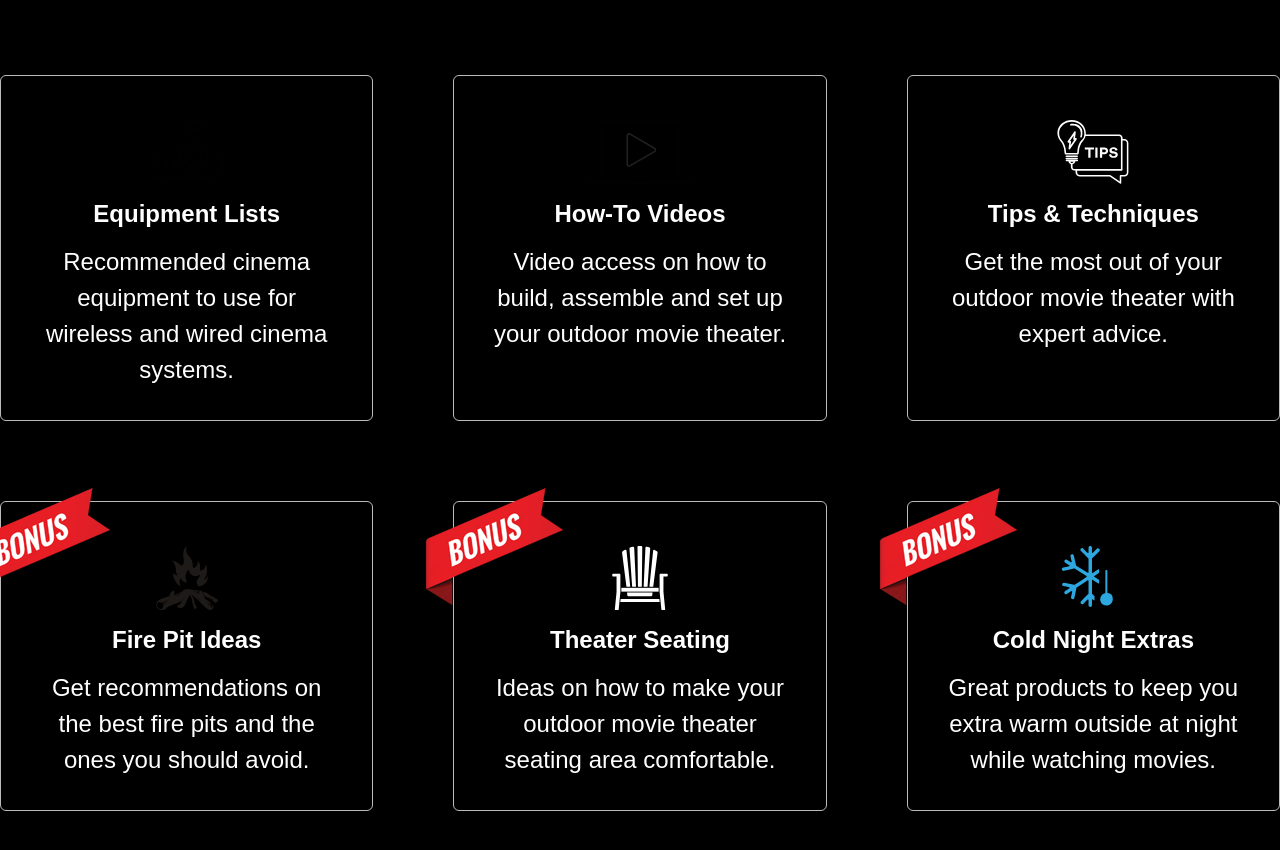
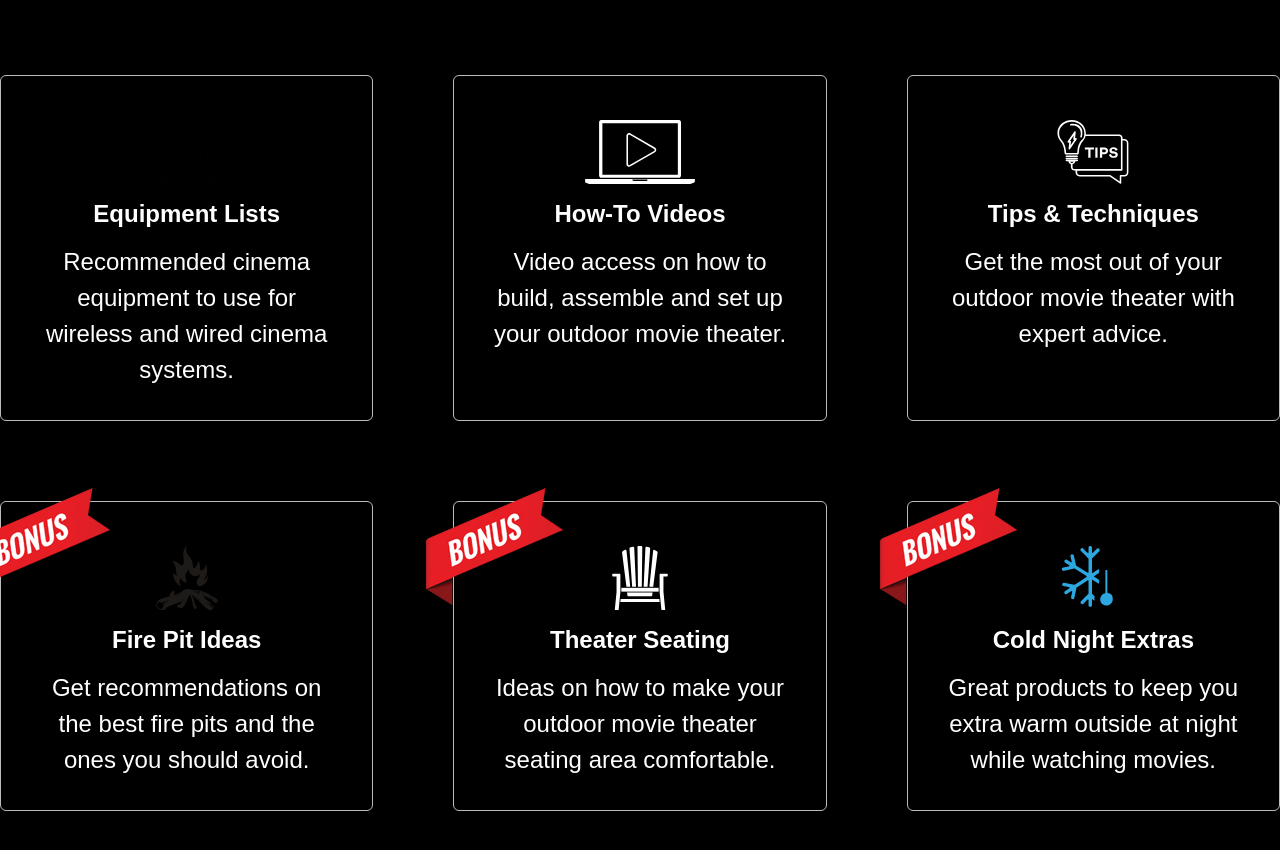
Before and after one commit to toddpmorton2020/wireless-new, a Gatsby site: page /how-to-build-an-outdoor-movie-theater in a window 1280 px wide. Shown: the part 2840-3690 px from the top of the page. Built offline with nearby package versions, Linux system fonts and the light colour scheme; Gatsby itself is replaced by a stand-in of ours.

Commit message:
video icon

```diff
--- a/src/components/svg/HeresWhatYouGet/how-to-video-icon.js
+++ b/src/components/svg/HeresWhatYouGet/how-to-video-icon.js
@@ -10,17 +10,19 @@ export const HowVideoIcon = ({ className }) => (
   >
     <g>
       <path
+        className="color-svg-blue-fill"
         d="m14,51h68.8c.9,0,1.7-1,1.7-2.3V2.3c0-1.3-.7-2.3-1.7-2.3H14c-.9,0-1.7,1-1.7,2.3v46.3c0,1.3.7,2.3,1.7,2.3ZM15.2,2.8h66.5v45.4H15.2V2.8Z"
-        style={{ fill: "#010101" }}
+        style={{ fill: "#ffffff" }}
       />
       <path
+        className="color-svg-blue-fill"
         d="m96.7,54.5s0,0,0,0h0v-2.6H0v2.5c0,0,0,0,0,0,0,.4.6,1.2,3.7,1.9h89.2s3-.4,3.8-1.8h0Zm-41.9-1.1c-.3.5-.9.4-.9.4h-11.2c-.4,0-.6-.2-.8-.4-.4-.4-.2-1-.2-1h13.2c0,.5,0,.9-.2,1.1Z"
-        style={{ fill: "#010101" }}
+        style={{ fill: "#ffffff" }}
       />
     </g>
     <path
       d="m38.8,41.2c-.4,0-.8-.1-1.2-.3-.7-.4-1.2-1.2-1.2-2.1V13.9c0-.9.5-1.7,1.2-2.1.7-.4,1.7-.4,2.4,0l21.5,12.4c.7.4,1.2,1.2,1.2,2.1,0,.9-.5,1.7-1.2,2.1l-21.5,12.4c-.4.2-.8.3-1.2.3Zm0-28.3c-.2,0-.4,0-.5.1-.3.2-.5.5-.5.9v24.9c0,.4.2.7.5.9.3.2.7.2,1,0l21.5-12.4c.3-.2.5-.5.5-.9s-.2-.7-.5-.9l-21.5-12.4c-.2,0-.3-.1-.5-.1Z"
-      style={{ fill: "#231f20" }}
+      style={{ fill: "#ffffff" }}
     />
   </svg>
 )
```
